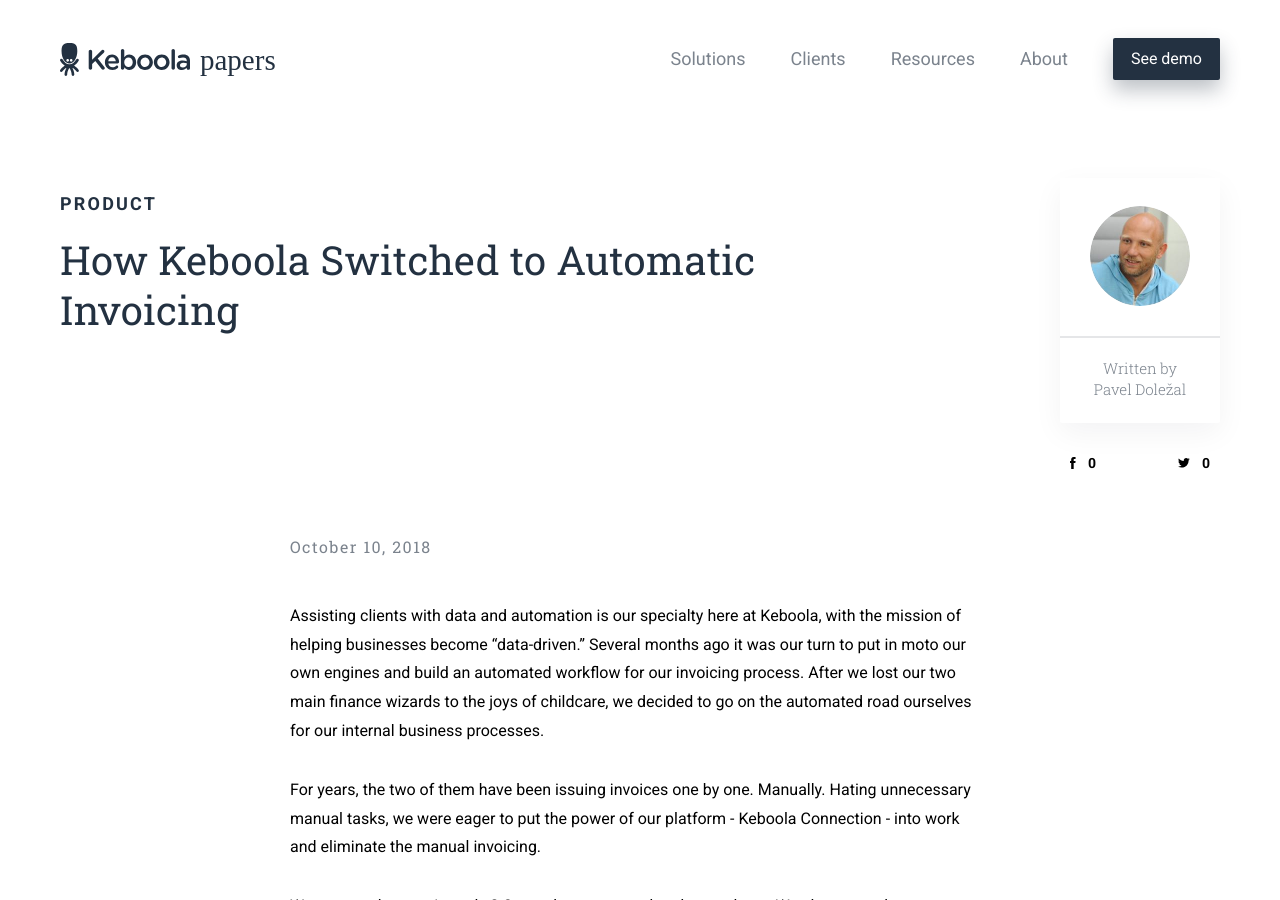
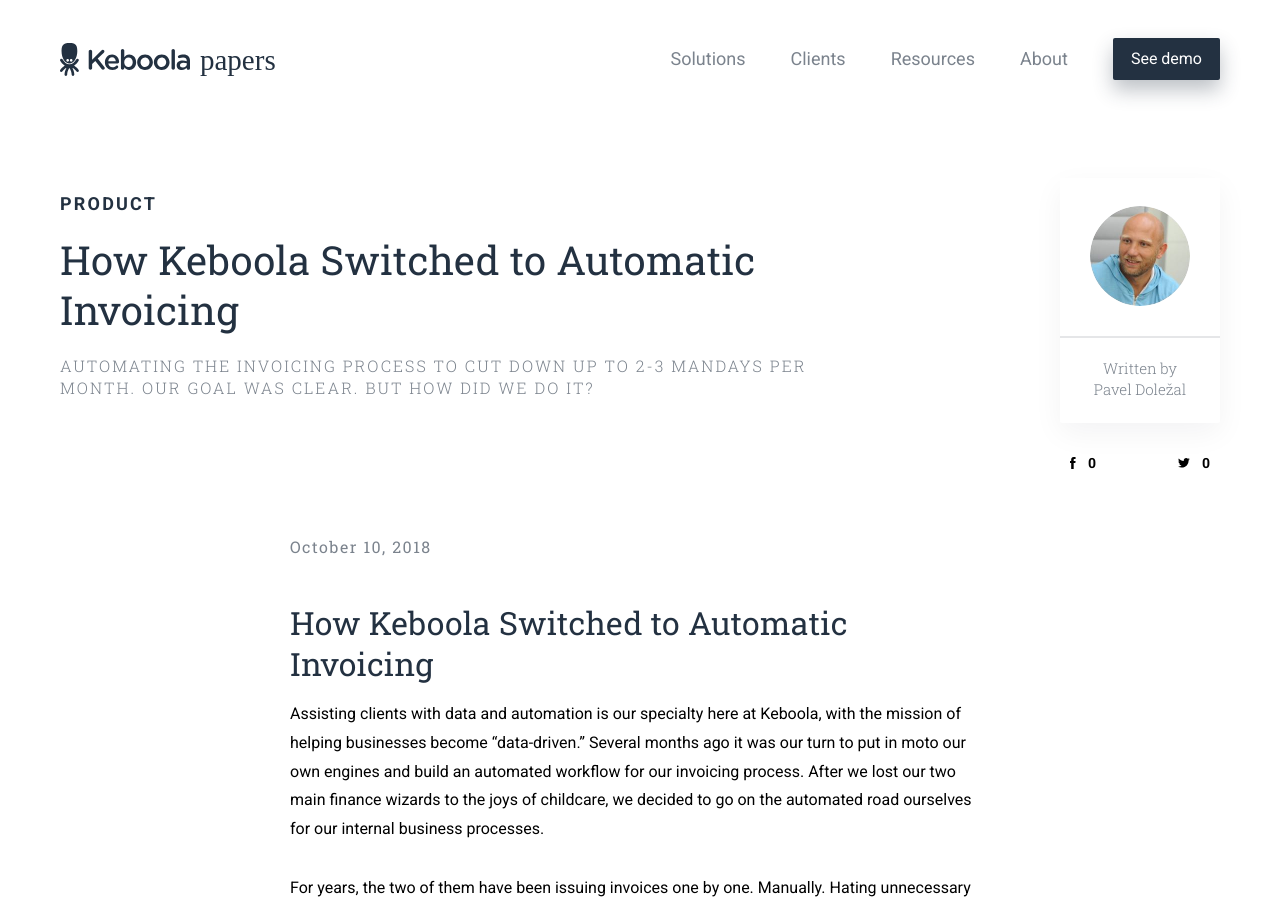
Before and after one commit to keboola/blog, a Jekyll site: the page built from _posts/2018-10-10-how-keboola-switched-to-automatic-invoicing.md, in a window 1280 px wide and 900 px high. Built offline with Jekyll 4.4.1, drawn with Linux system fonts in a browser that asks for light colours; nearby versions of some CDN libraries.

Commit message:
Update from Forestry.io - Updated how-keboola-switched-to-automatic-invoicing.md

```diff
--- a/_posts/2018-10-10-how-keboola-switched-to-automatic-invoicing.md
+++ b/_posts/2018-10-10-how-keboola-switched-to-automatic-invoicing.md
@@ -3,12 +3,15 @@
 layout: post
 categories: product
 date: 2018-10-10 11:16:35 +0000
-perex: ''
+perex: 'Automating the invoicing process to cut down up to 2-3 mandays per month.
+  Our goal was clear. But how did we do it? '
 user: pavel-dolezal
 coverphoto: "/uploads/Untitled design (4).png"
 coverphoto_slider: "/uploads/2015-05-11-1431381813-5381990-overwhelmed_women_business_owner_optimized-thumb.jpg"
 
 ---
+## How Keboola Switched to Automatic Invoicing
+
 Assisting clients with data and automation is our specialty here at Keboola, with the mission of helping businesses become “data-driven.” Several months ago it was our turn to put in moto our own engines and build an automated workflow for our invoicing process. After we lost our two main finance wizards to the joys of childcare, we decided to go on the automated road ourselves for our internal business processes.
 
 For years, the two of them have been issuing invoices one by one. Manually. Hating unnecessary manual tasks, we were eager to put the power of our platform - Keboola Connection - into work and eliminate the manual invoicing.
```
